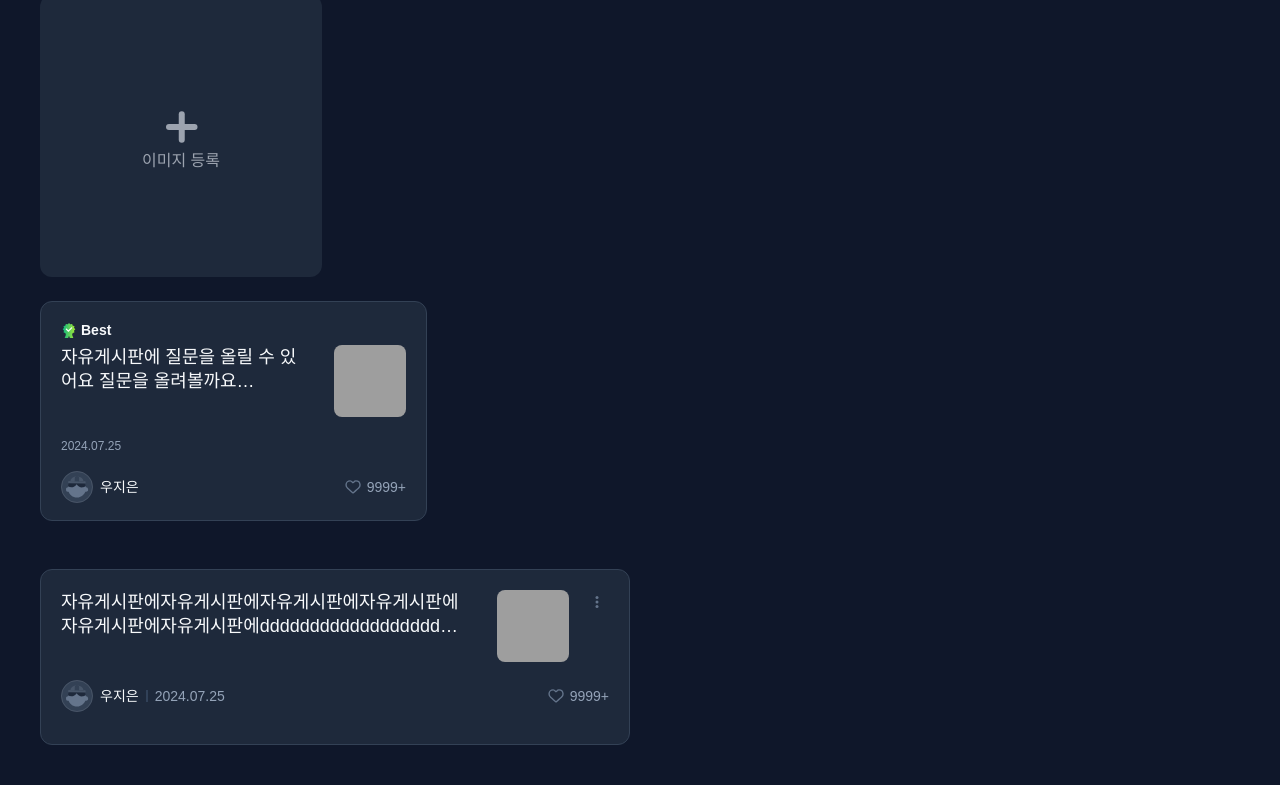
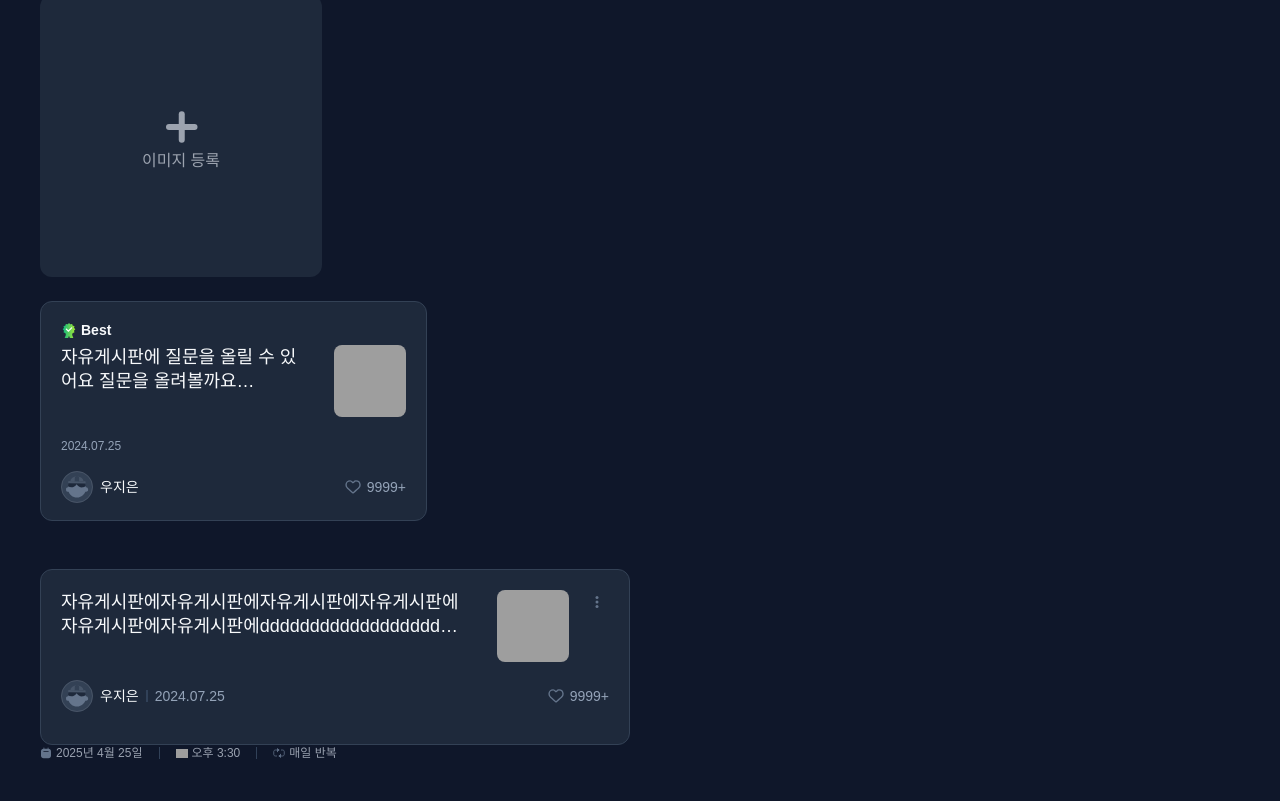
Before and after one commit to ozen0718/coworkers, a Next.js app: page / in a window 1280 px wide. Shown: the part 480-1281 px from the top of the page. Built offline with nearby package versions, Linux system fonts and the light colour scheme; grey boxes are pictures that could not be loaded.

Commit message:
[Feat] DateInfo 컴포넌트화

```diff
--- a/src/app/page.tsx
+++ b/src/app/page.tsx
@@ -1,10 +1,11 @@
 import BoardComment from '@/components/Card/Comment/BoardComment';
 import AddComment from '@/components/Card/Comment/AddComment';
 import ImgUpload from '@/components/Card/ImgUpload';
-//import { BestPost, GeneralPost } from '@/components/Card/BoardPost';
 
 import { BestPost } from '@/components/Card/Post/BestPost';
 import { GeneralPost } from '@/components/Card/Post/GeneralPost';
+
+import { DateInfo } from '@/components/Card/Post/Deatil/DateInfo';
 
 export default function Home() {
   return (
@@ -22,6 +23,8 @@ export default function Home() {
       <br />
       <br />
       <GeneralPost />
+
+      <DateInfo date="2025-04-25T00:00:00Z" time="15:30" repeatinfo="DAILY" />
     </div>
   );
 }
--- /dev/null
+++ b/src/components/Card/Post/Deatil/DateInfo.tsx
@@ -0,0 +1,61 @@
+import Image from 'next/image';
+
+interface DateInfoProps {
+  date: string;
+  time: string;
+  repeatinfo: 'ONCE' | 'DAILY' | 'WEEKLY' | 'MONTHLY';
+}
+
+const repeatMap = {
+  ONCE: '한 번 반복',
+  DAILY: '매일 반복',
+  WEEKLY: '주 반복',
+  MONTHLY: '월 반복',
+};
+
+/* 날짜, 시간 변경 */
+function formatDate(dateString: string) {
+  const dateObj = new Date(dateString);
+  const year = dateObj.getFullYear();
+  const month = dateObj.getMonth() + 1;
+  const date = dateObj.getDate();
+
+  return `${year}년 ${month}월 ${date}일`;
+}
+
+function formatTime(timeString: string) {
+  const [hourStr, minute] = timeString.split(':');
+  const hour = parseInt(hourStr, 10);
+  const isAm = hour < 12;
+  const displayHour = hour % 12 === 0 ? 12 : hour % 12;
+  const period = isAm ? '오전' : '오후';
+
+  return `${period} ${displayHour}:${minute}`;
+}
+
+export function DateInfo({ date, time, repeatinfo }: DateInfoProps) {
+  return (
+    <div className="flex items-center space-x-4 text-xs text-gray-400">
+      <div className="flex items-center space-x-1">
+        <Image src="/icons/icon_calendar.svg" alt="날짜 아이콘" width={12} height={12} />
+        <span>{formatDate(date)}</span>
+      </div>
+      <div className="h-[12px] border-l-1 border-slate-700"></div>
+      <div className="flex items-center space-x-1">
+        <Image src="/icons/icon_time.svg" alt="시간 아이콘" width={12} height={12} />
+        <span>{formatTime(time)}</span>
+      </div>
+      <div className="h-[12px] border-l-1 border-slate-700"></div>
+      <div className="flex items-center space-x-1">
+        <Image
+          src="/icons/icon_repeat.svg"
+          alt="반복 아이콘"
+          width={12}
+          height={12}
+          //className={'opacity-30'}
+        />
+        <p>{repeatMap[repeatinfo]}</p>
+      </div>
+    </div>
+  );
+}
```
